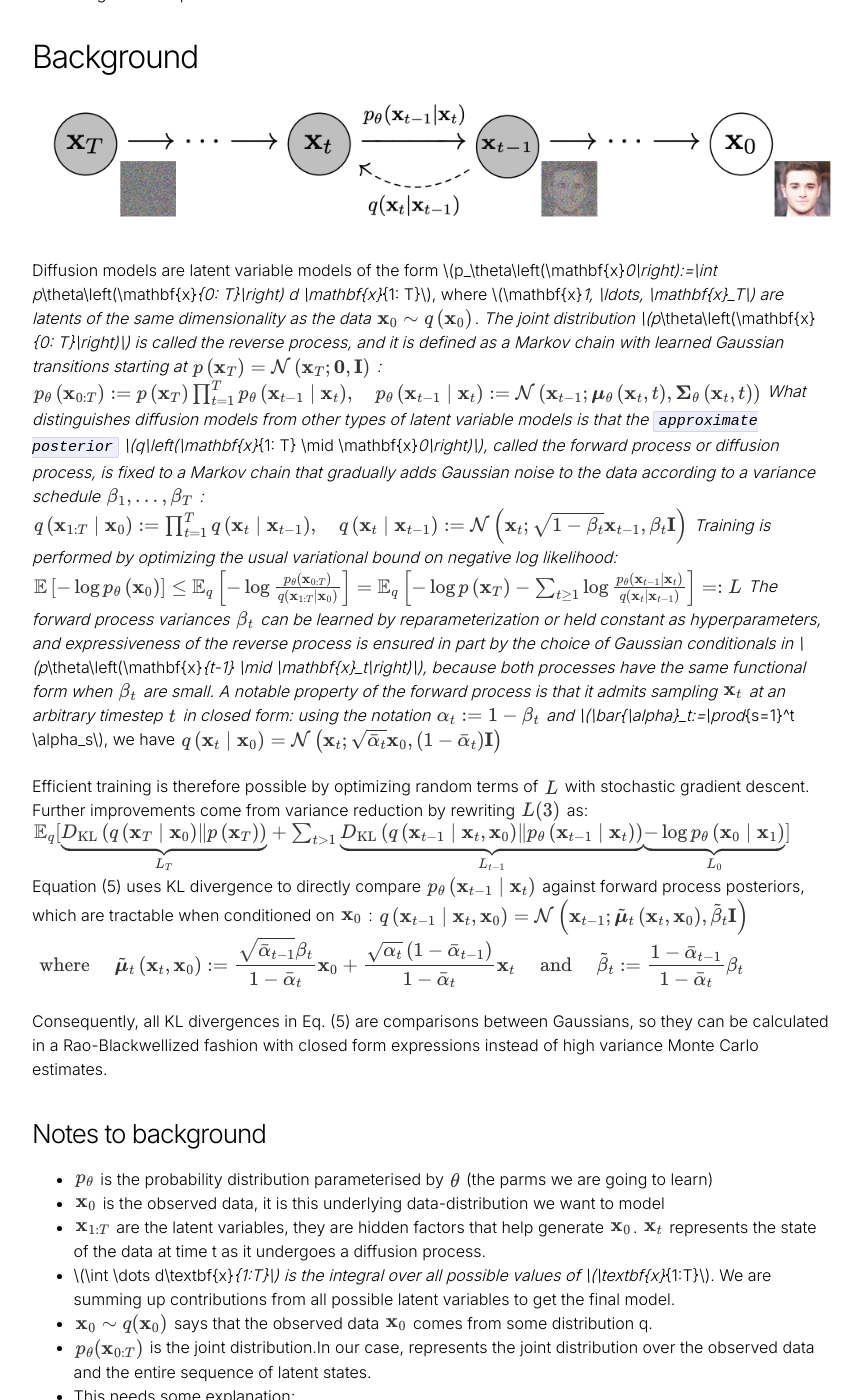
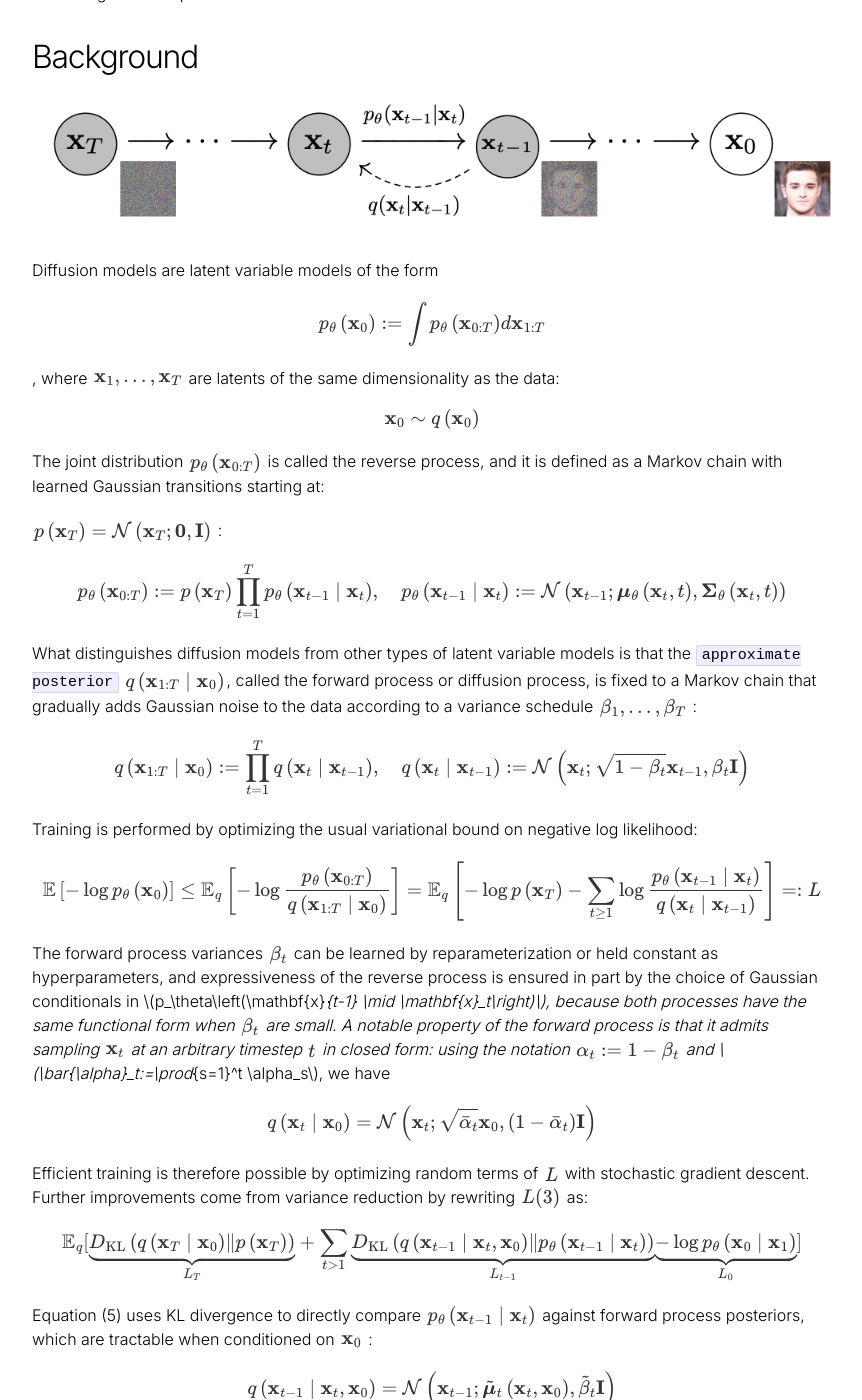
Before and after one commit to kristianernst/kristianernst.github.io, a Jekyll site: the page built from _posts/2023-08-20-denoising_diffusion_probabilistic_models.markdown, in a window 1280 px wide and 1400 px high, scrolled down 221 px. Shown: the whole window, without its empty margins (208-1070 px from the left). Built offline with Jekyll 4.4.1, drawn with Linux system fonts in a browser that asks for light colours; formulas are drawn with MathJax 3; some of the changed text lies outside the part shown.

Commit message:
updated math

```diff
--- a/_posts/2023-08-20-denoising_diffusion_probabilistic_models.markdown
+++ b/_posts/2023-08-20-denoising_diffusion_probabilistic_models.markdown
@@ -14,36 +14,79 @@ mathjax: true
 
 <img src="/assets/sd/image-20231005224728442.png" alt="image-20231005224728442" style="zoom:40%;" />
 
-Diffusion models are latent variable models of the form \\(p_\theta\left(\mathbf{x}_0\right):=\int p_\theta\left(\mathbf{x}_{0: T}\right) d \mathbf{x}_{1: T}\\), where \\(\mathbf{x}_1, \ldots, \mathbf{x}_T\\) are latents of the same dimensionality as the data \\(\mathbf{x}_0 \sim q\left(\mathbf{x}_0\right)\\). The joint distribution \\(p_\theta\left(\mathbf{x}_{0: T}\right)\\) is called the reverse process, and it is defined as a Markov chain with learned Gaussian transitions starting at \\(p\left(\mathbf{x}_T\right)=\mathcal{N}\left(\mathbf{x}_T ; \mathbf{0}, \mathbf{I}\right)\\) :
+Diffusion models are latent variable models of the form
+
 $$
-p_\theta\left(\mathbf{x}_{0: T}\right):=p\left(\mathbf{x}_T\right) \prod_{t=1}^T p_\theta\left(\mathbf{x}_{t-1} \mid \mathbf{x}_t\right), \quad p_\theta\left(\mathbf{x}_{t-1} \mid \mathbf{x}_t\right):=\mathcal{N}\left(\mathbf{x}_{t-1} ; \boldsymbol{\mu}_\theta\left(\mathbf{x}_t, t\right), \mathbf{\Sigma}_\theta\left(\mathbf{x}_t, t\right)\right)
+\begin{align}
+p_\theta\left(\mathbf{x}_0\right):=\int p_\theta\left(\mathbf{x}_{0: T}\right) d \mathbf{x}_{1: T}
+\end{align}
 $$
-What distinguishes diffusion models from other types of latent variable models is that the `approximate posterior` \\(q\left(\mathbf{x}_{1: T} \mid \mathbf{x}_0\right)\\), called the forward process or diffusion process, is fixed to a Markov chain that gradually adds Gaussian noise to the data according to a variance schedule \\(\beta_1, \ldots, \beta_T\\) :
+
+, where \\(\mathbf{x}_1, \ldots, \mathbf{x}_T\\) are latents of the same dimensionality as the data:
+
 $$
-q\left(\mathbf{x}_{1: T} \mid \mathbf{x}_0\right):=\prod_{t=1}^T q\left(\mathbf{x}_t \mid \mathbf{x}_{t-1}\right), \quad q\left(\mathbf{x}_t \mid \mathbf{x}_{t-1}\right):=\mathcal{N}\left(\mathbf{x}_t ; \sqrt{1-\beta_t} \mathbf{x}_{t-1}, \beta_t \mathbf{I}\right)
+\begin{align}
+\mathbf{x}_0 \sim q\left(\mathbf{x}_0\right)
+\end{align}
 $$
+
+
+The joint distribution \\(p_\theta\left(\mathbf{x}_{0: T}\right)\\) is called the reverse process, and it is defined as a Markov chain with learned Gaussian transitions starting at:
+
+
+ \\(p\left(\mathbf{x}_T\right)=\mathcal{N}\left(\mathbf{x}_T ; \mathbf{0}, \mathbf{I}\right)\\) :
+
+$$
+\begin{align}
+p_\theta\left(\mathbf{x}_{0: T}\right):=p\left(\mathbf{x}_T\right) \prod_{t=1}^T p_\theta\left(\mathbf{x}_{t-1} \mid  \mathbf{x}_t\right), \quad p_\theta\left(\mathbf{x}_{t-1} \mid  \mathbf{x}_t\right):=\mathcal{N}\left(\mathbf{x}_{t-1} ; \boldsymbol{\mu}_\theta\left(\mathbf{x}_t, t\right), \mathbf{\Sigma}_\theta\left(\mathbf{x}_t, t\right)\right)
+\end{align}
+$$
+
+What distinguishes diffusion models from other types of latent variable models is that the `approximate posterior` \\(q\left(\mathbf{x}_{1: T} \mid  \mathbf{x}_0\right)\\), called the forward process or diffusion process, is fixed to a Markov chain that gradually adds Gaussian noise to the data according to a variance schedule \\(\beta_1, \ldots, \beta_T\\) :
+
+$$
+\begin{align}
+q\left(\mathbf{x}_{1: T} \mid  \mathbf{x}_0\right):=\prod_{t=1}^T q\left(\mathbf{x}_t \mid  \mathbf{x}_{t-1}\right), \quad q\left(\mathbf{x}_t \mid  \mathbf{x}_{t-1}\right):=\mathcal{N}\left(\mathbf{x}_t ; \sqrt{1-\beta_t} \mathbf{x}_{t-1}, \beta_t \mathbf{I}\right)
+\end{align}
+$$
+
 Training is performed by optimizing the usual variational bound on negative log likelihood:
+
 $$
-\mathbb{E}\left[-\log p_\theta\left(\mathbf{x}_0\right)\right] \leq \mathbb{E}_q\left[-\log \frac{p_\theta\left(\mathbf{x}_{0: T}\right)}{q\left(\mathbf{x}_{1: T} \mid \mathbf{x}_0\right)}\right]=\mathbb{E}_q\left[-\log p\left(\mathbf{x}_T\right)-\sum_{t \geq 1} \log \frac{p_\theta\left(\mathbf{x}_{t-1} \mid \mathbf{x}_t\right)}{q\left(\mathbf{x}_t \mid \mathbf{x}_{t-1}\right)}\right]=: L
+\begin{align}
+\mathbb{E}\left[-\log p_\theta\left(\mathbf{x}_0\right)\right] \leq \mathbb{E}_q\left[-\log \frac{p_\theta\left(\mathbf{x}_{0: T}\right)}{q\left(\mathbf{x}_{1: T} \mid  \mathbf{x}_0\right)}\right]=\mathbb{E}_q\left[-\log p\left(\mathbf{x}_T\right)-\sum_{t \geq 1} \log \frac{p_\theta\left(\mathbf{x}_{t-1} \mid  \mathbf{x}_t\right)}{q\left(\mathbf{x}_t \mid  \mathbf{x}_{t-1}\right)}\right]=: L
+\end{align}
 $$
-The forward process variances \\(\beta_t\\) can be learned by reparameterization or held constant as hyperparameters, and expressiveness of the reverse process is ensured in part by the choice of Gaussian conditionals in \\(p_\theta\left(\mathbf{x}_{t-1} \mid \mathbf{x}_t\right)\\), because both processes have the same functional form when \\(\beta_t\\) are small. A notable property of the forward process is that it admits sampling \\(\mathbf{x}_t\\) at an arbitrary timestep \\(t\\) in closed form: using the notation \\(\alpha_t:=1-\beta_t\\) and \\(\bar{\alpha}_t:=\prod_{s=1}^t \alpha_s\\), we have
+
+The forward process variances \\(\beta_t\\) can be learned by reparameterization or held constant as hyperparameters, and expressiveness of the reverse process is ensured in part by the choice of Gaussian conditionals in \\(p_\theta\left(\mathbf{x}_{t-1} \mid  \mathbf{x}_t\right)\\), because both processes have the same functional form when \\(\beta_t\\) are small. A notable property of the forward process is that it admits sampling \\(\mathbf{x}_t\\) at an arbitrary timestep \\(t\\) in closed form: using the notation \\(\alpha_t:=1-\beta_t\\) and \\(\bar{\alpha}_t:=\prod_{s=1}^t \alpha_s\\), we have
+
 $$
-q\left(\mathbf{x}_t \mid \mathbf{x}_0\right)=\mathcal{N}\left(\mathbf{x}_t ; \sqrt{\bar{\alpha}_t} \mathbf{x}_0,\left(1-\bar{\alpha}_t\right) \mathbf{I}\right)
+\begin{align}
+q\left(\mathbf{x}_t \mid  \mathbf{x}_0\right)=\mathcal{N}\left(\mathbf{x}_t ; \sqrt{\bar{\alpha}_t} \mathbf{x}_0,\left(1-\bar{\alpha}_t\right) \mathbf{I}\right)
+\end{align}
 $$
 
 
 Efficient training is therefore possible by optimizing random terms of \\(L\\) with stochastic gradient descent. Further improvements come from variance reduction by rewriting \\(L(3)\\) as:
+
 $$
-\mathbb{E}_q[\underbrace{D_{\mathrm{KL} }\left(q\left(\mathbf{x}_T \mid \mathbf{x}_0\right) \| p\left(\mathbf{x}_T\right)\right)}_{L_T}+\sum_{t>1} \underbrace{D_{\mathrm{KL} }\left(q\left(\mathbf{x}_{t-1} \mid \mathbf{x}_t, \mathbf{x}_0\right) \| p_\theta\left(\mathbf{x}_{t-1} \mid \mathbf{x}_t\right)\right)}_{L_{t-1} } \underbrace{-\log p_\theta\left(\mathbf{x}_0 \mid \mathbf{x}_1\right)}_{L_0}]
+\begin{align}
+\mathbb{E}_q[\underbrace{D_{\mathrm{KL} }\left(q\left(\mathbf{x}_T \mid  \mathbf{x}_0\right) \| p\left(\mathbf{x}_T\right)\right)}_{L_T}+\sum_{t>1} \underbrace{D_{\mathrm{KL} }\left(q\left(\mathbf{x}_{t-1} \mid  \mathbf{x}_t, \mathbf{x}_0\right) \| p_\theta\left(\mathbf{x}_{t-1} \mid  \mathbf{x}_t\right)\right)}_{L_{t-1} } \underbrace{-\log p_\theta\left(\mathbf{x}_0 \mid  \mathbf{x}_1\right)}_{L_0}]
+\end{align}
 $$
-Equation (5) uses KL divergence to directly compare \\(p_\theta\left(\mathbf{x}_{t-1} \mid \mathbf{x}_t\right)\\) against forward process posteriors, which are tractable when conditioned on \\(\mathbf{x}_0\\) :
+
+Equation (5) uses KL divergence to directly compare \\(p_\theta\left(\mathbf{x}_{t-1} \mid  \mathbf{x}_t\right)\\) against forward process posteriors, which are tractable when conditioned on \\(\mathbf{x}_0\\) :
+
 $$
-\begin{aligned}
-q\left(\mathbf{x}_{t-1} \mid \mathbf{x}_t, \mathbf{x}_0\right) &=\mathcal{N}\left(\mathbf{x}_{t-1} ; \tilde{\boldsymbol{\mu} }_t\left(\mathbf{x}_t, \mathbf{x}_0\right), \tilde{\beta}_t \mathbf{I}\right) \\
-\end{aligned}
+\begin{align}
+q\left(\mathbf{x}_{t-1} \mid  \mathbf{x}_t, \mathbf{x}_0\right) &=\mathcal{N}\left(\mathbf{x}_{t-1} ; \tilde{\boldsymbol{\mu} }_t\left(\mathbf{x}_t, \mathbf{x}_0\right), \tilde{\beta}_t \mathbf{I}\right) \\
+\end{align}
 $$
+
 $$
-\begin{aligned} \text { where } \quad \tilde{\boldsymbol{\mu} }_t\left(\mathbf{x}_t, \mathbf{x}_0\right) & :=\frac{\sqrt{\bar{\alpha}_{t-1} } \beta_t}{1-\bar{\alpha}_t} \mathbf{x}_0+\frac{\sqrt{\alpha_t}\left(1-\bar{\alpha}_{t-1}\right)}{1-\bar{\alpha}_t} \mathbf{x}_t \quad \text { and } \quad \tilde{\beta}_t:=\frac{1-\bar{\alpha}_{t-1} }{1-\bar{\alpha}_t} \beta_t \end{aligned}
+\begin{align}
+\text { where } \quad \tilde{\boldsymbol{\mu} }_t\left(\mathbf{x}_t, \mathbf{x}_0\right) & :=\frac{\sqrt{\bar{\alpha}_{t-1} } \beta_t}{1-\bar{\alpha}_t} \mathbf{x}_0+\frac{\sqrt{\alpha_t}\left(1-\bar{\alpha}_{t-1}\right)}{1-\bar{\alpha}_t} \mathbf{x}_t \quad \text { and } \quad \tilde{\beta}_t:=\frac{1-\bar{\alpha}_{t-1} }{1-\bar{\alpha}_t} \beta_t
+\end{align}
 $$
 
 Consequently, all KL divergences in Eq. (5) are comparisons between Gaussians, so they can be calculated in a Rao-Blackwellized fashion with closed form expressions instead of high variance Monte Carlo estimates.
@@ -56,14 +99,14 @@ Consequently, all KL divergences in Eq. (5) are comparisons between Gaussians, s
 
 -  \\(\textbf{x}_{1:T}\\) are the latent variables, they are hidden factors that help generate \\(\textbf{x}_0\\). \\(\textbf{x}_t\\) represents the state of the data at time t as it undergoes a diffusion process.
 
--  \\(\int \dots d\textbf{x}_{1:T}\\) is the integral over all possible values of \\(\textbf{x}_{1:T}\\). We are summing up contributions from all possible latent variables to get the final model.
+-  \\(\int \dots d \textbf{x}_{1:T}\\) is the integral over all possible values of \\(\textbf{x}_{1:T}\\). We are summing up contributions from all possible latent variables to get the final model.
 
 -  \\(\textbf{x}_0 \sim q(\textbf{x}_0)\\) says that the observed data \\(\textbf{x}_0\\) comes from some distribution q.
 
--  \\(p_\theta(\textbf{x}_{0:T})\\)  is the joint distribution.In our case, represents the joint distribution over the observed data and the entire sequence of latent states.
+-  \\(p_\theta(\textbf{x}_{0:T})\\)  is the joint distribution. In our case, represents the joint distribution over the observed data and the entire sequence of latent states.
 
 -  This needs some explanation:
-     - If \\(\mid\textbf{x}_t\mid=5\\) then a joint distribution at each state will be a join of 5 different probability distributions.
+     - If \\(\mid \textbf{x}_t\mid =5\\) then a joint distribution at each state will be a join of 5 different probability distributions.
      	- So for all \\(t, \ t\in {1,\dots,T}\\) we join these 5 different probability distributions. hence we get \\(5 \times (T+1)\\) dimensional probability distribution (since we take \\(\textbf{x}_0\\) to \\(\textbf{x}_T\\)).
      	- One caveat, as defined by (1) the different states are not independent dimensions, they are tied together through learned transition distributions and the initial distribution \\(\textbf{x}_T\\).
      	- you can think of it as a joint distribution in 5×(T+1) dimensions, but it's a complicated one where each subset of 5 dimensions is linked to the next via a learned, conditional Gaussian distribution.
@@ -87,7 +130,7 @@ Consequently, all KL divergences in Eq. (5) are comparisons between Gaussians, s
      -  Rao-Blackwell theorem is often used to improve the efficiency of an estimator by reducing its variance.  Basically, because both posteriors are Gaussian, their KL divergence can be calculated with a closed-form expression rather than Monte Carlo estimates, which is more computationally efficient.
      -  Formula:  \\(D_{KL}(p \| q) = \frac{1}{2} \left[ \text{Tr}(\Sigma_q^{-1} \Sigma_p) + (\mu_q - \mu_p)^T \Sigma_q^{-1} (\mu_q - \mu_p) - k + \log \left( \frac{\det \Sigma_q}{\det \Sigma_p} \right) \right]\\), where \\(\mu\\) are means and \\(\Sigma\\) are covariances.
 
--  Conditioning \\(q(\textbf{x}_{t-1}\mid\textbf{x}_t, \textbf{x}_0)\\) on both the current state t and the original data.
+-  Conditioning \\(q(\textbf{x}_{t-1}\mid \textbf{x}_t, \textbf{x}_0)\\) on both the current state t and the original data.
 
      -  The model aims to learn how to reverse this diffusion process, starting from the noisy x_T to recover a denoised or "cleaned" version of x_0.
      -  \\(\textbf{x}_0\\) serves as a critical anchor point for the whole diffusion process. The conditioning on \\(\textbf{x}_0\\) can be thought of as encoding how each subsequent state should "remember" this initial clean state as it undergoes transformation. It serves to guide the reverse diffusion process.
@@ -111,7 +154,7 @@ Consequently, all KL divergences in Eq. (5) are comparisons between Gaussians, s
 
 ### <img src="/assets/sd/image-20231007134048374.png" alt="image-20231007134048374" style="zoom:50%;" />
 
-To represent the mean \\(\boldsymbol{\mu}_\theta(\textbf{x}_t,t)\\), we propose a specific parameterization motivated by the following analysis of \\(L_t\\). With \\(p_\theta(\textbf{x}_{t-1}\mid\textbf{x}_t) = \mathcal{N}(\textbf{x}_{t-1};\boldsymbol{\mu}_\theta(\textbf{x}_{t}, t), \sigma^2_t\boldsymbol{I})\\) we can write the loss:
+To represent the mean \\(\boldsymbol{\mu}_\theta(\textbf{x}_t,t)\\), we propose a specific parameterization motivated by the following analysis of \\(L_t\\). With \\(p_\theta(\textbf{x}_{t-1}\mid \textbf{x}_t) = \mathcal{N}(\textbf{x}_{t-1};\boldsymbol{\mu}_\theta(\textbf{x}_{t}, t), \sigma^2_t\boldsymbol{I})\\) we can write the loss:
 $$
 L_{t-1} = \mathbb{E}_q\left[\frac{1}{2\sigma^2_t}\left\| \tilde{\boldsymbol{\mu} }_t(\textbf{x}_t, \textbf{x}_0) - \boldsymbol{\mu}_\theta(\textbf{x}_t, t)\right\|^2\right] + C
 $$
@@ -130,7 +173,7 @@ Equation 10 reveals that \\(\boldsymbol{\mu}_\theta\\) must predict \\(\frac{1}{
 $$
 \boldsymbol{\mu}_\theta(\textbf{x}_t, t) = \tilde{\boldsymbol{\mu} }\left(\textbf{x}_t, \frac{1}{\sqrt{\alpha_t} } \left(\textbf{x}_t - {\sqrt{1-\bar{\alpha}_t} }\boldsymbol{\epsilon}_\theta(\textbf{x}_t) \right)\right) = \frac{1}{\sqrt{\alpha_t} } \left(\textbf{x}_t - \frac{\beta_t}{\sqrt{1-\bar{\alpha}_t} }\boldsymbol{\epsilon}(\textbf{x}_t,t) \right)
 $$
-Where \\(\epsilon_\theta\\) is a function approximator intended to predict \\(\boldsymbol\epsilon\\) from  \\(\textbf{x}_t\\). To sample \\(\textbf{x}_{t-1} \sim p_\theta(\textbf{x}_{t-1}\mid\textbf{x}_t)\\) is to compute: \\(\textbf{x}_{t-1} = \frac{1}{\sqrt{\alpha_t} } \left(\textbf{x}_t - \frac{\beta_t}{\sqrt{1-\bar{\alpha}_t} }\boldsymbol{\epsilon}(\textbf{x}_t,t) \right) + \sigma_t \textbf{z}\\) where \\(\textbf{z}\sim\mathcal{N}(\boldsymbol 0,\boldsymbol I)\\).
+Where \\(\epsilon_\theta\\) is a function approximator intended to predict \\(\boldsymbol\epsilon\\) from  \\(\textbf{x}_t\\). To sample \\(\textbf{x}_{t-1} \sim p_\theta(\textbf{x}_{t-1}\mid \textbf{x}_t)\\) is to compute: \\(\textbf{x}_{t-1} = \frac{1}{\sqrt{\alpha_t} } \left(\textbf{x}_t - \frac{\beta_t}{\sqrt{1-\bar{\alpha}_t} }\boldsymbol{\epsilon}(\textbf{x}_t,t) \right) + \sigma_t \textbf{z}\\) where \\(\textbf{z}\sim\mathcal{N}(\boldsymbol 0,\boldsymbol I)\\).
 
 The complete sampling procedure (Algorithm 2) resembles Langevin dynamics with \\(\boldsymbol{\epsilon}_\theta\\) a learned gradient of the data density. Furthermore, with the parameterization (11) eq(10) simplifies to:
 $$
@@ -144,4 +187,4 @@ which resembles denoising score matching over multiple noise scales indexed by t
 
 ==To summarize, we can train the reverse process mean function approximator \\(\boldsymbol{\mu}_\theta\\) to predict \\(\tilde{\boldsymbol{\mu} }_t\\) , or by modifying its parameterization, we can train it to predict \\(\boldsymbol\epsilon\\)==. We have shown that the \\(\boldsymbol \epsilon\\)-prediction parameterization both resembles Langevin dynamics and simplifies the diffusion model's variational bound to an objective that resembles denoising score matching.
 
-Nonetheless, it is just another parameterization of \\(p_\theta(\textbf{x}_{t-1}\mid\textbf{x}_t)\\), so we verify its effectiveness in Section 4 in an ablation where we compare predicting \\(\boldsymbol \epsilon\\) against predicting \\(\tilde{\boldsymbol{\mu} }_t\\).
+Nonetheless, it is just another parameterization of \\(p_\theta(\textbf{x}_{t-1}\mid \textbf{x}_t)\\), so we verify its effectiveness in Section 4 in an ablation where we compare predicting \\(\boldsymbol \epsilon\\) against predicting \\(\tilde{\boldsymbol{\mu} }_t\\).
```
Also changed, not shown: other parts of _posts/2023-08-20-denoising_diffusion_probabilistic_models.markdown (+3 -3 lines).
